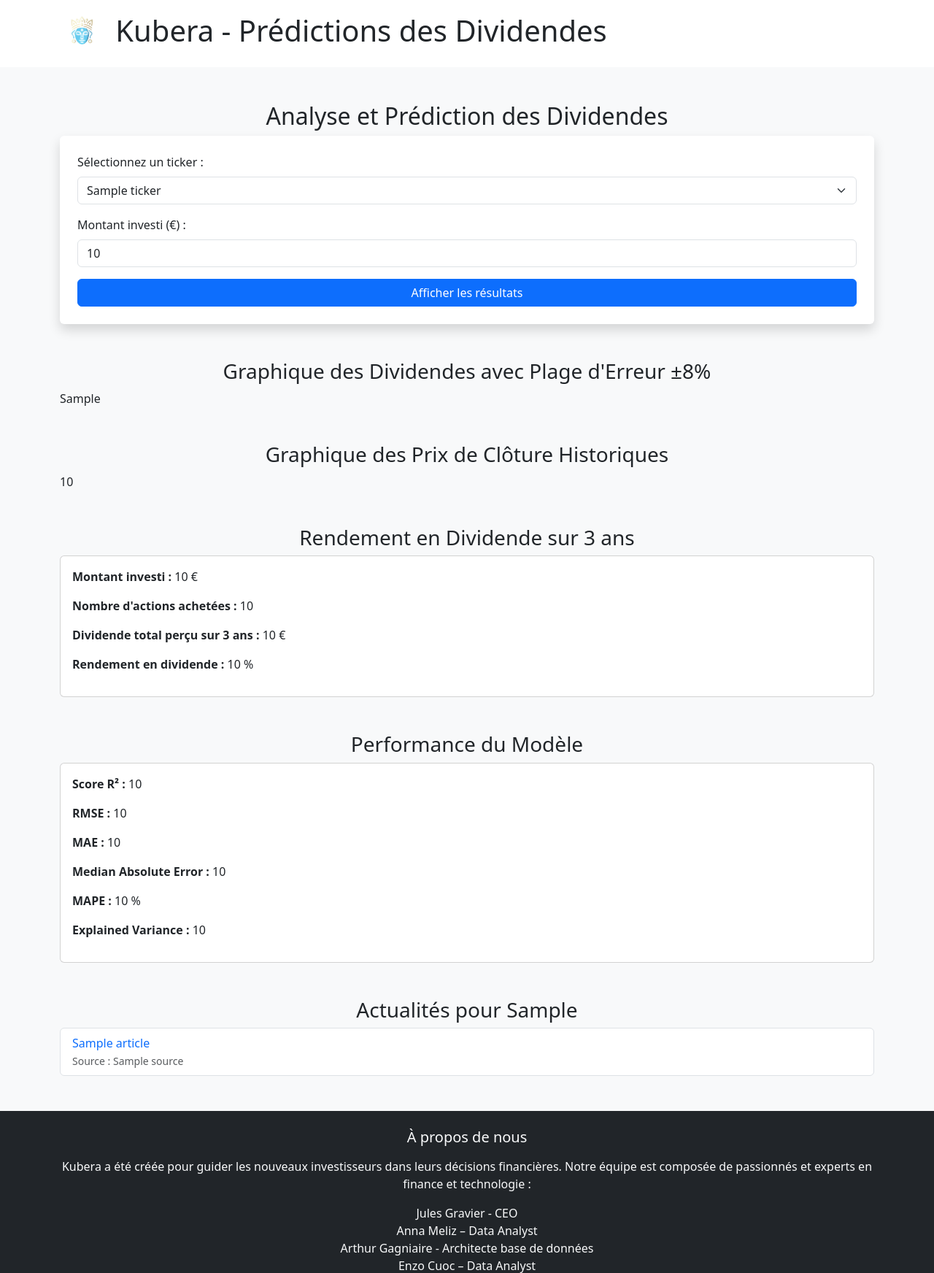
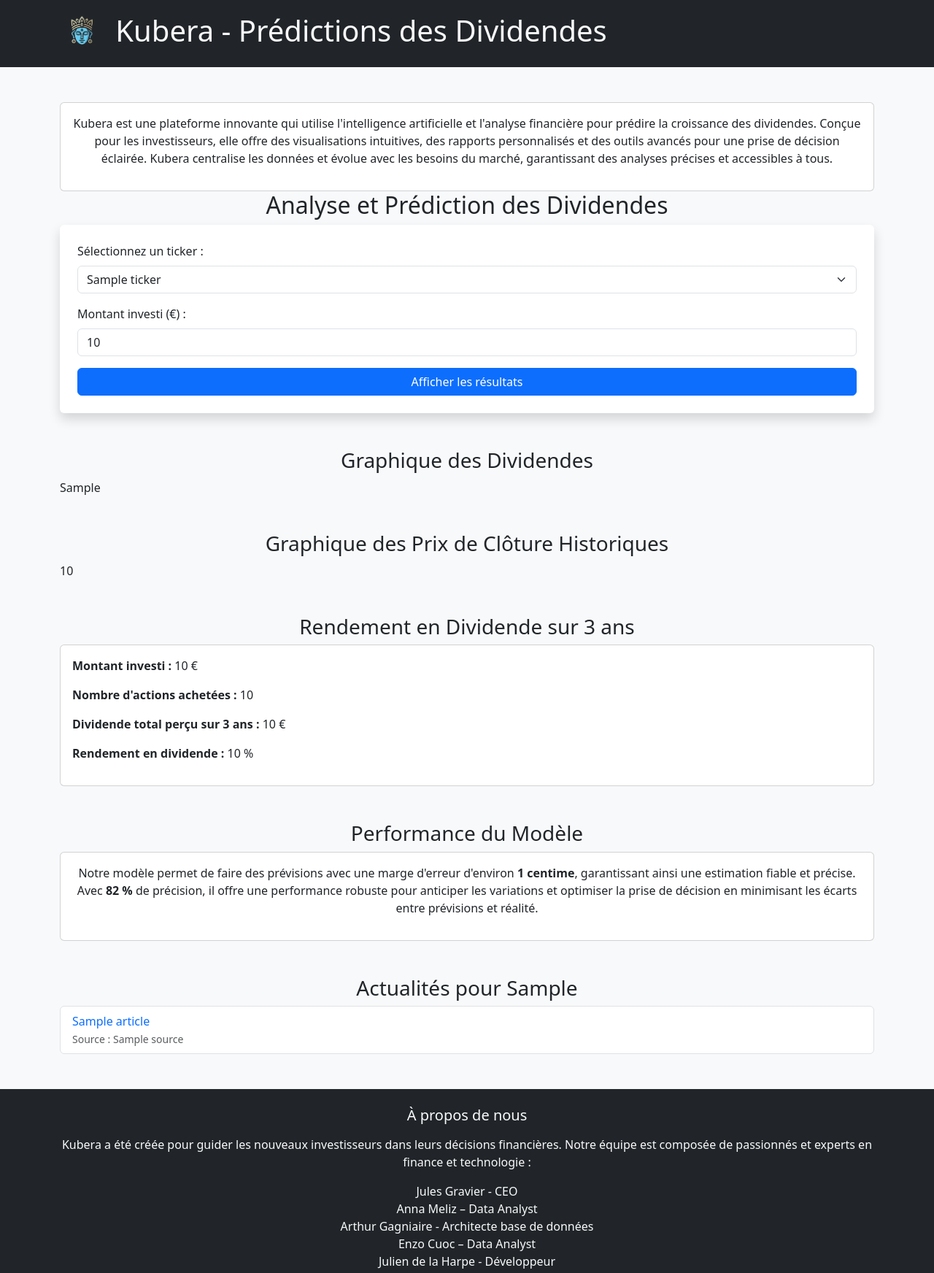
Before and after one commit to juliogver/Kubera, a Flask app: template code/my_flask_app/templates/index.html in a window 1280 px wide. Shown: the top 1744 px of the page at 73% size. Run offline with Flask 3, Linux system fonts and the light colour scheme; the template is opened without the code that fills it: most values are stand-ins (such as "Sample title", 1, 10 or a date in 2020).

Commit message:
modif dans le html

```diff
--- a/code/my_flask_app/templates/index.html
+++ b/code/my_flask_app/templates/index.html
@@ -8,14 +8,27 @@
 </head>
 <body class="bg-light">
 
-  <header class="bg-white py-3">
+  <!-- Header mis à jour pour avoir le même style que le footer -->
+  <header class="bg-dark text-light py-3">
     <div class="container d-flex align-items-center">
       <img src="{{ url_for('static', filename='logo.png') }}" alt="Kubera Logo" style="height: 60px;">
       <h1 class="ms-3">Kubera - Prédictions des Dividendes</h1>
     </div>
   </header>
 
+
+
   <div class="container mt-5">
+
+     <div class="mt-5">
+      <div class="card">
+        <div class="card-body">
+           <p class = "text-center">Kubera est une plateforme innovante qui utilise l'intelligence artificielle et l'analyse financière pour prédire la croissance des dividendes. Conçue pour les investisseurs, elle offre des visualisations intuitives, des rapports personnalisés et des outils avancés pour une prise de décision éclairée. Kubera centralise les données et évolue avec les besoins du marché, garantissant des analyses précises et accessibles à tous.</p>
+
+        </div>
+      </div>
+    </div>
+
     <h2 class="text-center">Analyse et Prédiction des Dividendes</h2>
 
     <!-- Formulaire pour choisir un ticker et saisir le montant investi -->
@@ -42,7 +55,7 @@
     <!-- Graphique interactif des dividendes -->
     {% if predicted_dividend_div %}
     <div class="mt-5">
-      <h3 class="text-center">Graphique des Dividendes avec Plage d'Erreur ±8%</h3>
+      <h3 class="text-center">Graphique des Dividendes</h3>
       {{ predicted_dividend_div | safe }}
     </div>
     {% endif %}
@@ -76,12 +89,14 @@
       <h3 class="text-center">Performance du Modèle</h3>
       <div class="card">
         <div class="card-body">
-          <p><strong>Score R² :</strong> {{ score_r2 | round(2) }}</p>
+            <p class="text-center">Notre modèle permet de faire des prévisions avec une marge d'erreur d'environ <strong>1 centime</strong>, garantissant ainsi une estimation fiable et précise. Avec <strong>82 %</strong> de précision, il offre une performance robuste pour anticiper les variations et optimiser la prise de décision en minimisant les écarts entre prévisions et réalité.</p>
+
+           <!--<p><strong>Score R² :</strong> {{ score_r2 | round(2) }}</p>
           <p><strong>RMSE :</strong> {{ rmse | round(2) }}</p>
           <p><strong>MAE :</strong> {{ mae | round(2) }}</p>
           <p><strong>Median Absolute Error :</strong> {{ median_ae | round(2) }}</p>
           <p><strong>MAPE :</strong> {{ mape | round(2) }} %</p>
-          <p><strong>Explained Variance :</strong> {{ explained_variance | round(2) }}</p>
+          <p><strong>Explained Variance :</strong> {{ explained_variance | round(2) }}</p>-->
         </div>
       </div>
     </div>
@@ -104,7 +119,7 @@
     {% endif %}
   </div>
 
-  <!-- Footer -->
+  <!-- Footer (inchangé) -->
   <footer class="bg-dark text-light mt-5 py-4">
     <div class="container">
       <h5 class="text-center">À propos de nous</h5>
```
